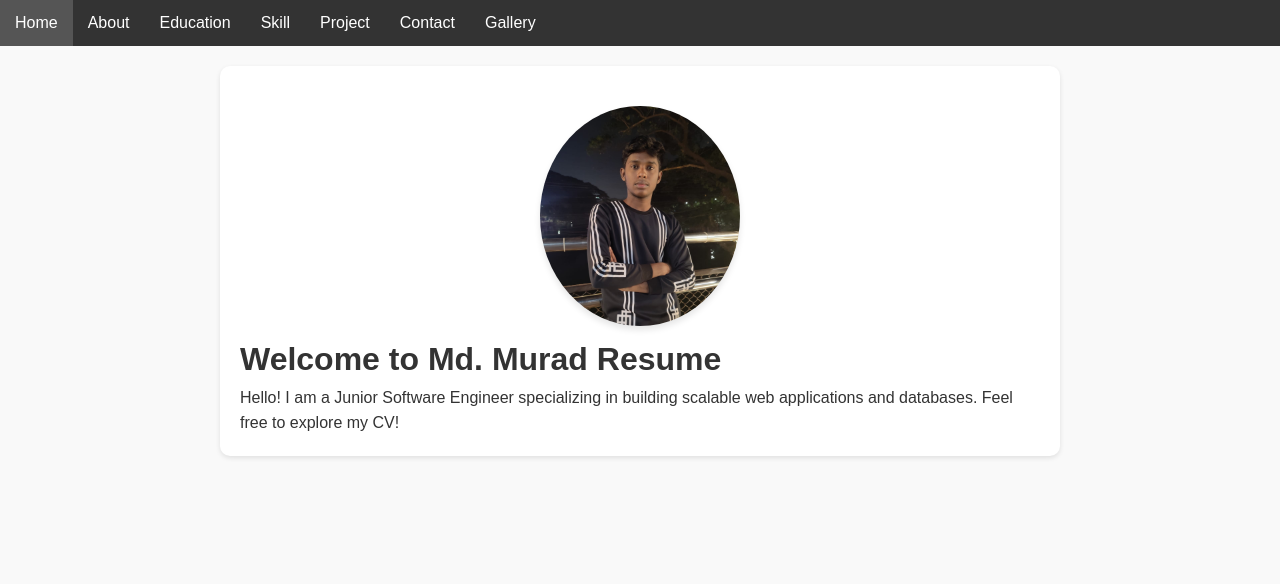
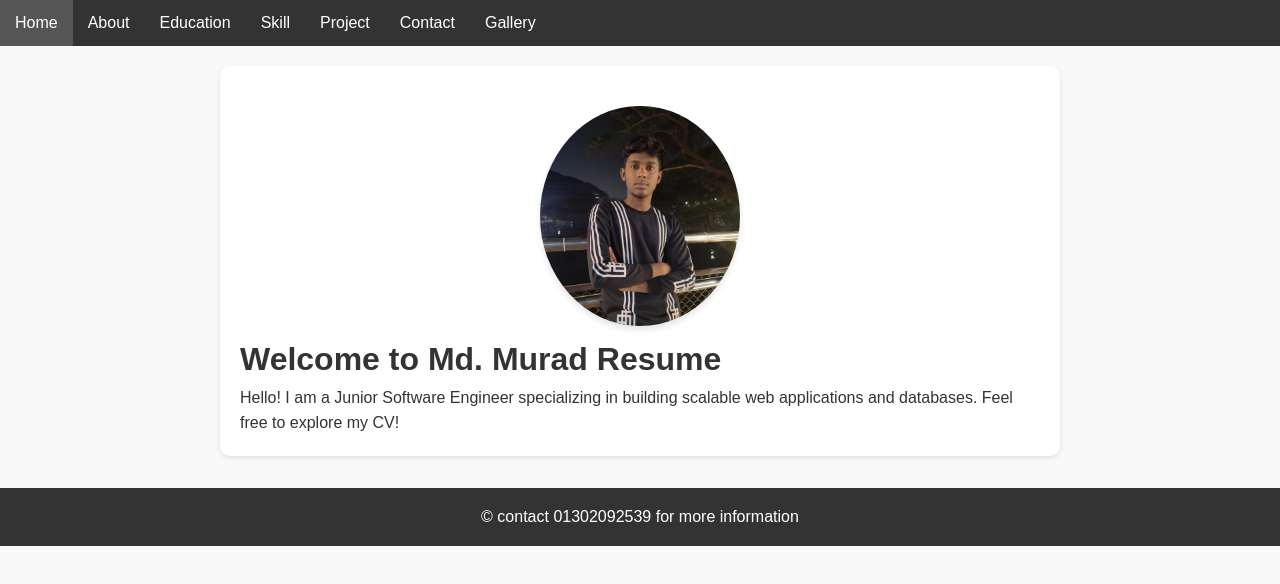
Before and after one commit to muradhassen/Resume, a plain HTML site: page index.html in a window 1280 px wide. Drawn offline with Linux system fonts and the light colour scheme.

Commit message:
Update index.html

```diff
--- a/index.html
+++ b/index.html
@@ -29,5 +29,8 @@
         <h1>Welcome to Md. Murad Resume</h1>
         <p>Hello! I am a Junior Software Engineer specializing in building scalable web applications and databases. Feel free to explore my CV!</p>
     </div>
+     <footer>
+            <p>© contact 01302092539 for more information</p>
+        </footer>
 </body>
 </html>
```
